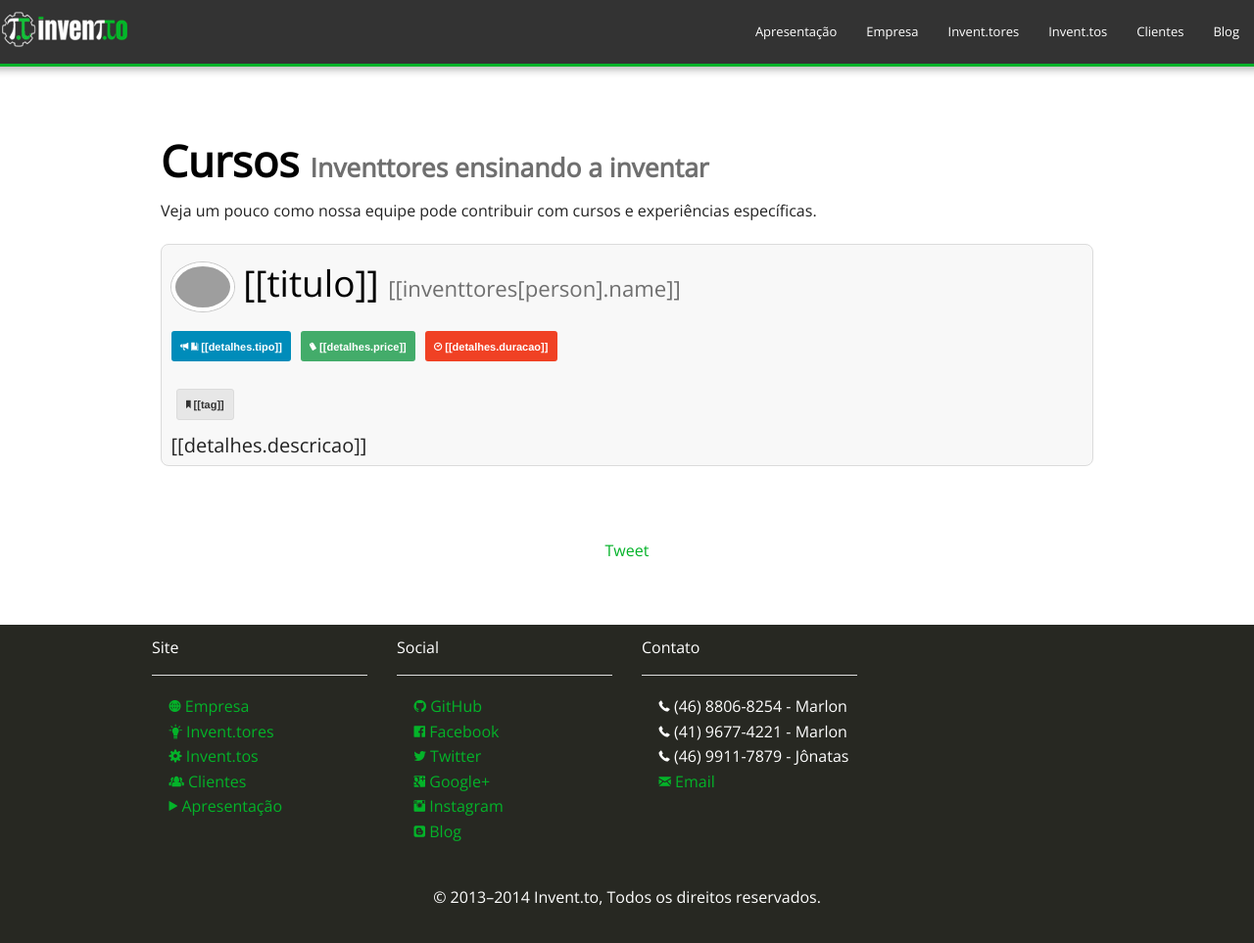
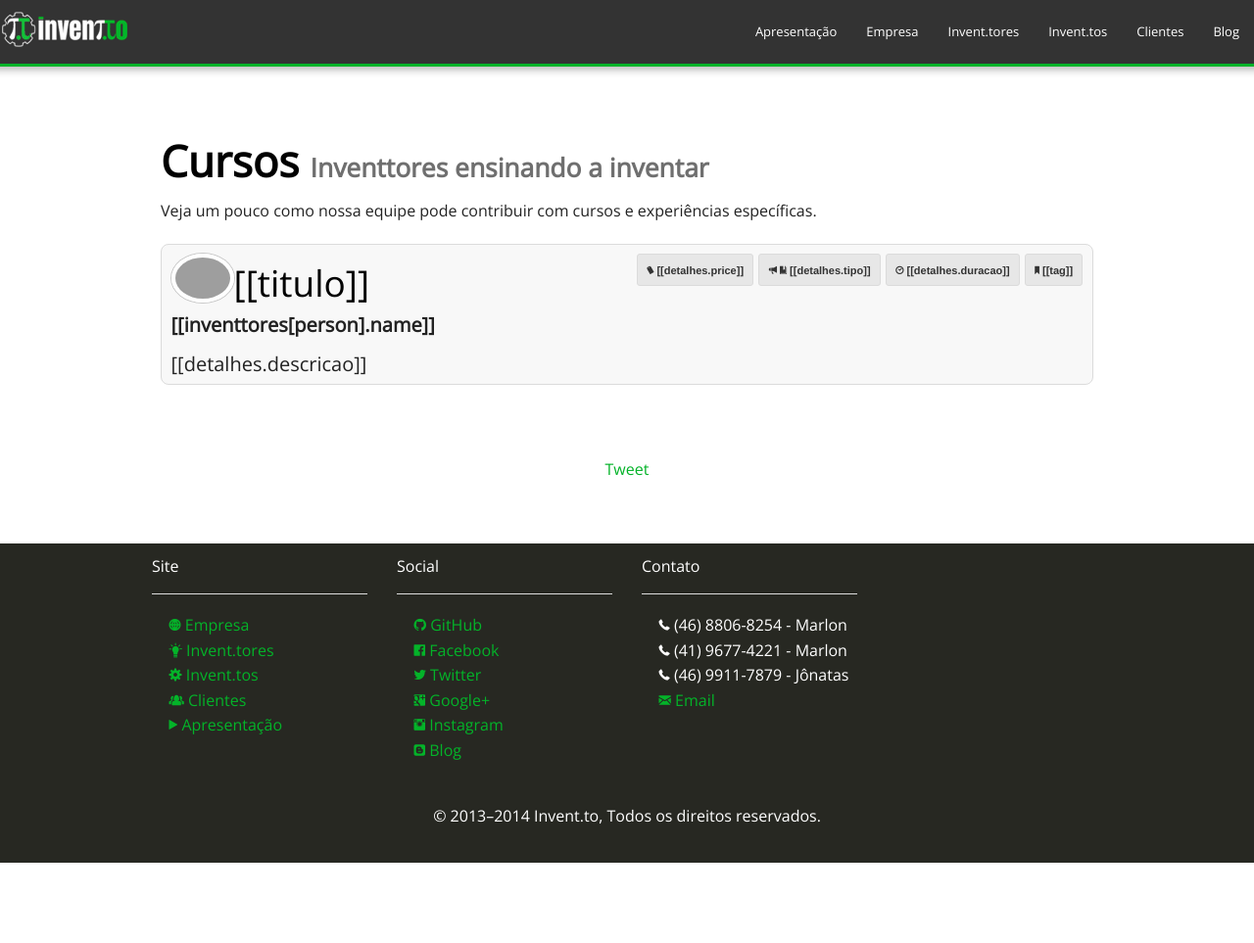
Before and after one commit to inventto/inventto_site, a Jekyll site: the page built from cursos.html, in a window 1280 px wide and 964 px high. Shown: the whole window at 98% size. Built offline with Jekyll 4.4.1, drawn with Linux system fonts in a browser that asks for light colours; comment, search, counter and statistics services are not loaded.

Commit message:
improving tags. adding more content

```diff
--- a/cursos.html
+++ b/cursos.html
@@ -6,27 +6,22 @@ layout: post
 
 <div class="cursos" >
   <div ng-repeat='(person, curso) in cursos'>
-    <div ng-repeat="(titulo,detalhes) in curso" class="curso">
-      <h2 class="name">
-         <img class="th rounded" width="64" height="64" src="../img/[[ inventtores[person].profile || 'homer.jpg']]" ></img>
-        [[titulo]]
-
-        <small> [[inventtores[person].name]]
-          <a ng-repeat="(network, username) in inventtores[person].social" href="http://[[network]].com/[[username]]" class="fi-social-[[network]]"> </a>
-        </small>
-        <br>
-        <span ng-if="detalhes.tipo" class="radius label">
+    <div ng-repeat="(titulo,detalhes) in curso" class="curso row">
+      <span ng-repeat="tag in detalhes.tags" class="secondary radius label" style="float:right"><span class="fi-bookmark"></span> [[tag]]</span>
+        <span ng-if="detalhes.duracao" class="secondary alert label radius" style="float:right"><span class="fi-clock size-24"></span> [[detalhes.duracao]]</span>
+        <span ng-if="detalhes.tipo" class="secondary radius label" style="float:right">
           <span ng-if="detalhes.tipo == 'palestra'" class="fi-megaphone size-24" ></span>
-          <span ng-if="detalhes.tipo == 'mini-curso'" class="fi-book-bookmark size-24" ></span>
-          [[detalhes.tipo]]</span>
-        <span ng-if="detalhes.price" class="success radius label"><span class="fi-price-tag size-24"></span> [[detalhes.price]]</span>
-        <span ng-if="detalhes.duracao" class="alert label radius"><span class="fi-clock size-24"></span> [[detalhes.duracao]]</span>
-        <br>
-        <span ng-repeat="tag in detalhes.tags" class="secondary radius label"><span class="fi-bookmark"></span> [[tag]]</span>
-        <br/>
-      </h2>
-      <div markdown>[[detalhes.descricao]]</div>
+          <span ng-if="detalhes.tipo == 'mini-curso'" class="fi-book-bookmark size-24" ></span>&nbsp;[[detalhes.tipo]]
+        </span>
+        <span ng-if="detalhes.price" class="success secondary radius label" style="float:right"> <span class="fi-price-tag size-24"></span> [[detalhes.price]]</span>
+      <img style="float: left" class="th rounded col-xs-2"  width="64" height="64" src="../img/[[ inventtores[person].profile || 'homer.jpg']]" ></img>
+      <div class="col-xs-8">
+        <h2 class="name">[[titulo]]</h2>
+            <b>[[inventtores[person].name]] <a ng-repeat="(network, username) in inventtores[person].social" href="http://[[network]].com/[[username]]" class="fi-social-[[network]]"> </a> </b>
+          </div>
+          <br/>
+        </h2>
+        <div markdown>[[detalhes.descricao]]</div>
+      </div>
     </div>
-  </a>
-  </div>
 </div>
```
Also changed, not shown: js/inventto.coffee (+29 -3 lines).
